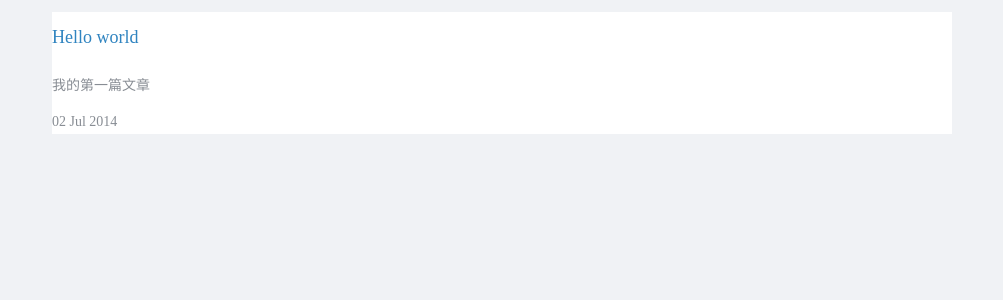
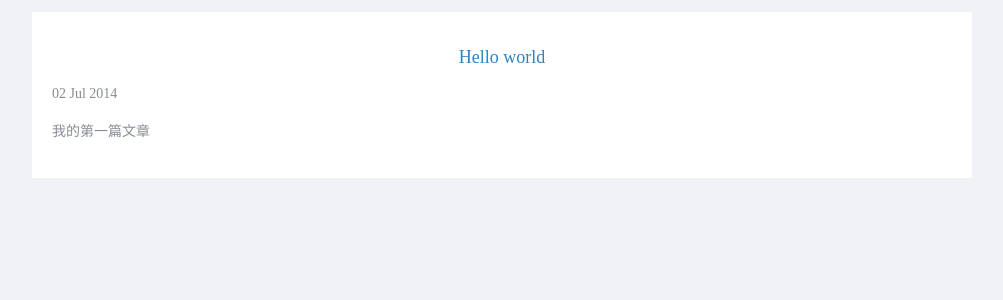
Before and after one commit to droppings/droppings.github.com, a Jekyll site: the page built from _posts/2014-07-02-hello-world.html, in a window 1280 px wide. Shown: the top 300 px of the page, without its empty margins (138-1141 px from the left). Built offline with Jekyll 4.4.1, drawn with Linux system fonts in a browser that asks for light colours.

Commit message:
modify the style

```diff
--- a/_posts/2014-07-02-hello-world.html
+++ b/_posts/2014-07-02-hello-world.html
@@ -3,5 +3,5 @@ layout: post
 title: Hello world
 ---
 	<h1>{{ page.title }}</h1>
+	<p>{{ page.date | date_to_string }}</p>
 　　<p>我的第一篇文章</p>
-　　<p>{{ page.date | date_to_string }}</p>
--- a/css/style.css
+++ b/css/style.css
@@ -29,8 +29,10 @@ body{background:#f0f2f5;color:#888d94;font-family:'Microsoft Yahei';font-size:12
 .post-title{padding-left:2em;}
 
 /* --------------- post --------------- */
-.post-page .doc{max-width:900px;margin:0 auto;background:#fff;}
+.post-page .doc{max-width:900px;margin:0 auto;background:#fff;padding:20px;font-size:14px;}
 .post-page p{font-size:14px;line-height:24px;}
-.post-page h1{color:#3084c0;font-size:18px;line-height:50px;vertical-align:middle;}
+.post-page h1{color:#3084c0;font-size:18px;line-height:50px;vertical-align:middle;text-align:center;}
+.post-page ul{list-style:disc;}
+.post-page li{line-height:24px;}
 .post-page a{color:#5e605f;text-decoration:none;}
 .post-page a:hover{color:#3084c0;}
```
